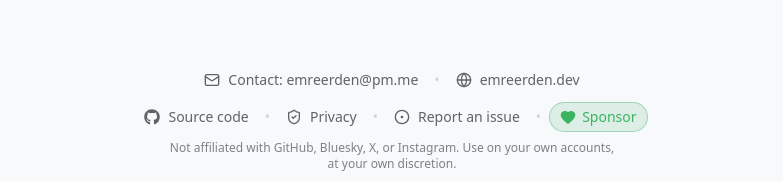
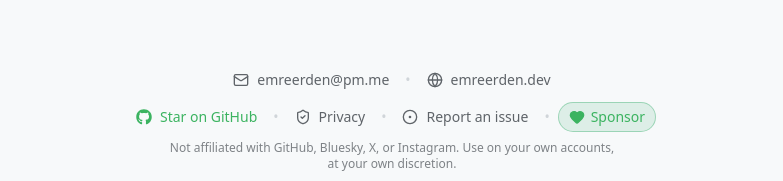
Before and after one commit to Wiazeph/GitHub-Unfollowers-Checker, a React (Vite) app: page / in a window 1280 px wide. Shown: the part 700-881 px from the top of the page, without its empty margins (248-1031 px from the left). Built offline with nearby package versions, Linux system fonts and the light colour scheme; no server answers.

Commit message:
feat: update footer links to encourage GitHub stars and enhance localization for multiple languages

```diff
--- a/src/components/layout/Footer.tsx
+++ b/src/components/layout/Footer.tsx
@@ -55,7 +55,7 @@ export const Footer = () => {
 
       {/* Row 2 — project links: source, privacy, issue tracker, sponsor. */}
       <div className="flex flex-wrap items-center justify-center gap-x-2 gap-y-1">
-        <a href={REPO_URL} target="_blank" rel="noopener noreferrer" className={linkClass}>
+        <a href={REPO_URL} target="_blank" rel="noopener noreferrer" className={`text-brand-400 focus-visible:ring-2 focus-visible:ring-brand-400' ${linkClass}`}>
           <GithubIcon />
           <span>{t('footer.viewSource')}</span>
         </a>
--- a/src/i18n/locales/de.ts
+++ b/src/i18n/locales/de.ts
@@ -130,10 +130,10 @@ export const de: Translation = {
   },
 
   footer: {
-    viewSource: 'Quellcode',
+    viewSource: 'Auf GitHub favorisieren',
     sponsor: 'Unterstützen',
     privacy: 'Datenschutz',
-    contact: 'Kontakt: {{email}}',
+    contact: '{{email}}',
     reportIssue: 'Problem melden',
     disclaimer:
       'Nicht verbunden mit GitHub, Bluesky, X oder Instagram. Nutzung mit eigenen Konten, auf eigene Verantwortung.',
--- a/src/i18n/locales/en.ts
+++ b/src/i18n/locales/en.ts
@@ -127,10 +127,10 @@ export const en = {
   },
 
   footer: {
-    viewSource: 'Source code',
+    viewSource: 'Star on GitHub',
     sponsor: 'Sponsor',
     privacy: 'Privacy',
-    contact: 'Contact: {{email}}',
+    contact: '{{email}}',
     reportIssue: 'Report an issue',
     disclaimer:
       'Not affiliated with GitHub, Bluesky, X, or Instagram. Use on your own accounts, at your own discretion.',
--- a/src/i18n/locales/es.ts
+++ b/src/i18n/locales/es.ts
@@ -129,10 +129,10 @@ export const es: Translation = {
   },
 
   footer: {
-    viewSource: 'Código fuente',
+    viewSource: 'Dale una estrella en GitHub',
     sponsor: 'Apóyame',
     privacy: 'Privacidad',
-    contact: 'Contacto: {{email}}',
+    contact: '{{email}}',
     reportIssue: 'Informar de un problema',
     disclaimer:
       'Sin afiliación con GitHub, Bluesky, X o Instagram. Úsalo en tus propias cuentas, bajo tu propia responsabilidad.',
--- a/src/i18n/locales/fr.ts
+++ b/src/i18n/locales/fr.ts
@@ -129,10 +129,10 @@ export const fr: Translation = {
   },
 
   footer: {
-    viewSource: 'Code source',
+    viewSource: 'Ajouter une étoile sur GitHub',
     sponsor: 'Faire un don',
     privacy: 'Confidentialité',
-    contact: 'Contact : {{email}}',
+    contact: '{{email}}',
     reportIssue: 'Signaler un problème',
     disclaimer:
       'Sans affiliation avec GitHub, Bluesky, X ou Instagram. À utiliser sur vos propres comptes, à votre discrétion.',
--- a/src/i18n/locales/tr.ts
+++ b/src/i18n/locales/tr.ts
@@ -129,10 +129,10 @@ export const tr: Translation = {
   },
 
   footer: {
-    viewSource: 'Kaynak kodu',
+    viewSource: 'GitHub’da yıldızla',
     sponsor: 'Destek ol',
     privacy: 'Gizlilik',
-    contact: 'İletişim: {{email}}',
+    contact: '{{email}}',
     reportIssue: 'Sorun bildir',
     disclaimer:
       'GitHub, Bluesky, X veya Instagram ile bağlantılı değildir. Kendi hesaplarında, kendi sorumluluğunda kullan.',
```
